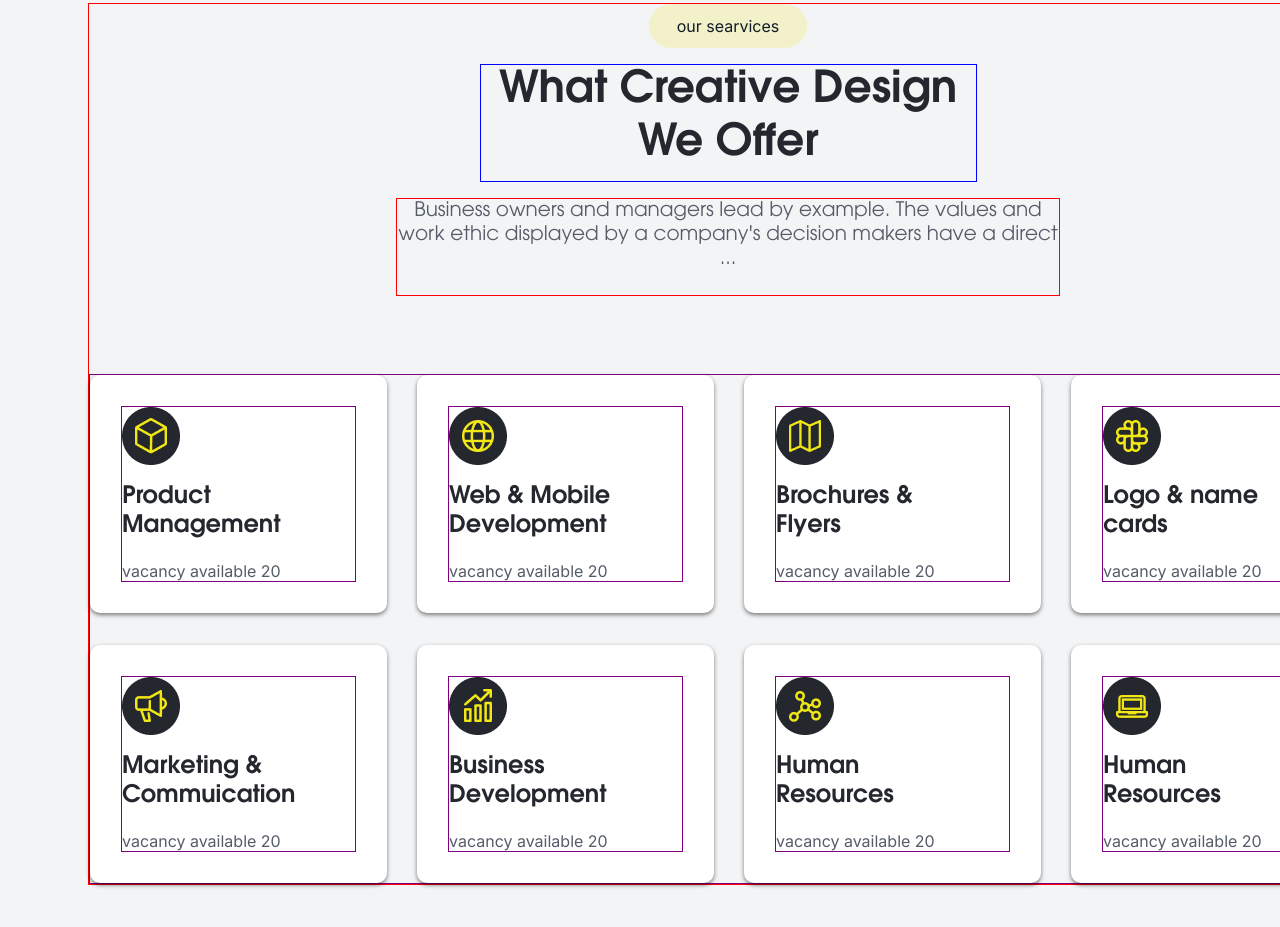
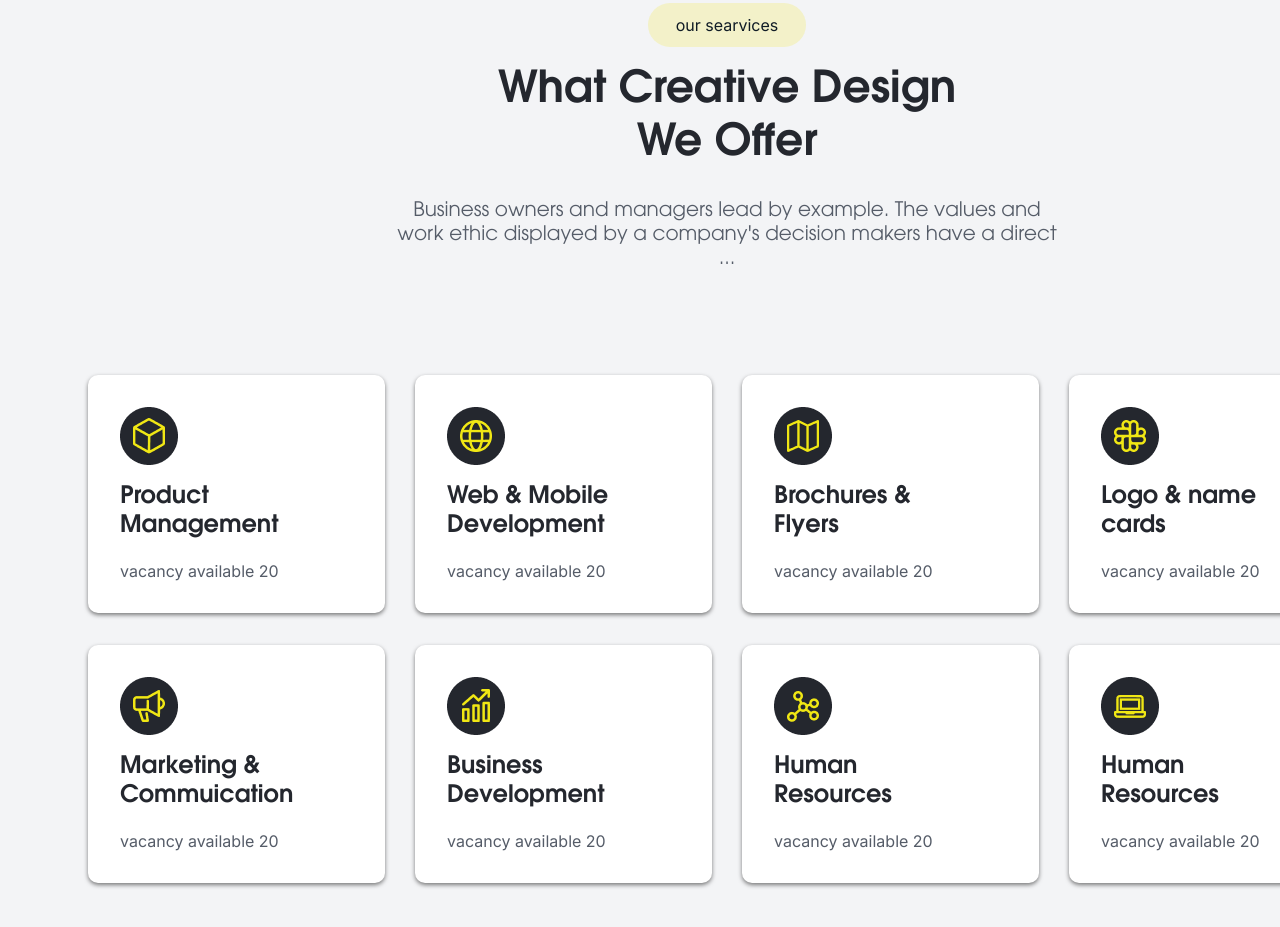
Before and after one commit to ArtemaMois/Case51, a plain HTML site: page index.html in a window 1280 px wide. Shown: the part 2477-3404 px from the top of the page. Drawn offline with Linux system fonts and the light colour scheme; files whose address does not match are found by name.

Commit message:
Last Change

```diff
--- a/styles/style.css
+++ b/styles/style.css
@@ -669,7 +669,7 @@ main{
   display: flex;
   flex-direction: column;
   justify-content: space-between;
-  border: 1px solid red;
+  /* border: 1px solid red; */
 
 }
 .creative__top {
@@ -700,7 +700,7 @@ main{
 .creative__header {
   width: 495px;
   height: 116px;
-  border: 1px solid blue;
+  /* border: 1px solid blue; */
   text-align: center;
 }
 
@@ -710,7 +710,7 @@ main{
   color: #24272E;
 }
 .creative__subheader {
-  border: 1px solid red;
+  /* border: 1px solid red; */
   max-width: 664px;
   height: 96px;
   font-family: 'ITC Avant Garde Gothic-Bk', sans-serif;
@@ -724,7 +724,7 @@ main{
   display: flex;
   flex-direction: column;
   justify-content: space-between;
-  border: 1px solid purple;
+  /* border: 1px solid purple; */
 }
 .creative__container{
   display: flex;
@@ -758,7 +758,7 @@ main{
   display: flex;
   flex-direction: column;
   justify-content: space-between;
-  border: 1px solid purple;
+  /* border: 1px solid purple; */
 }
 
 .creative__title{
```
